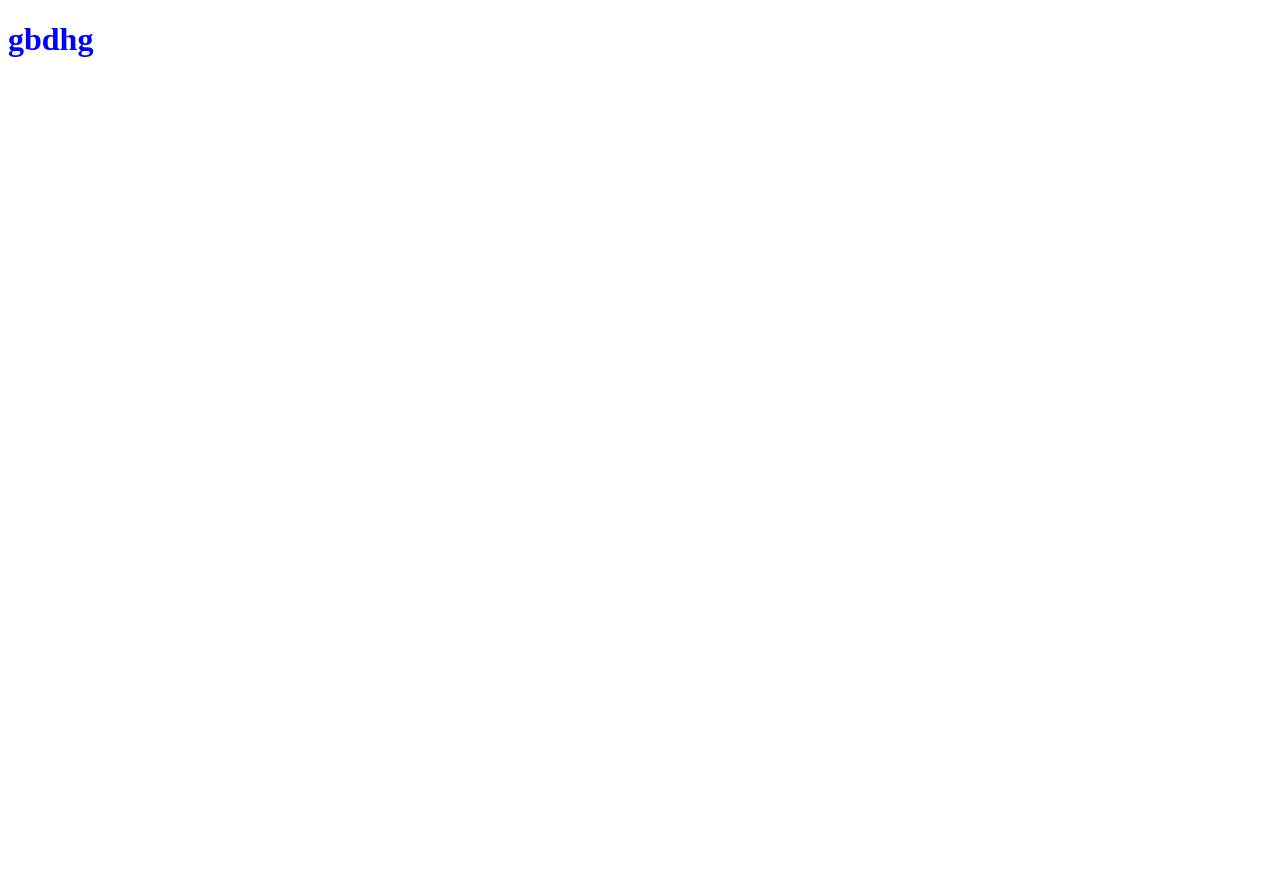
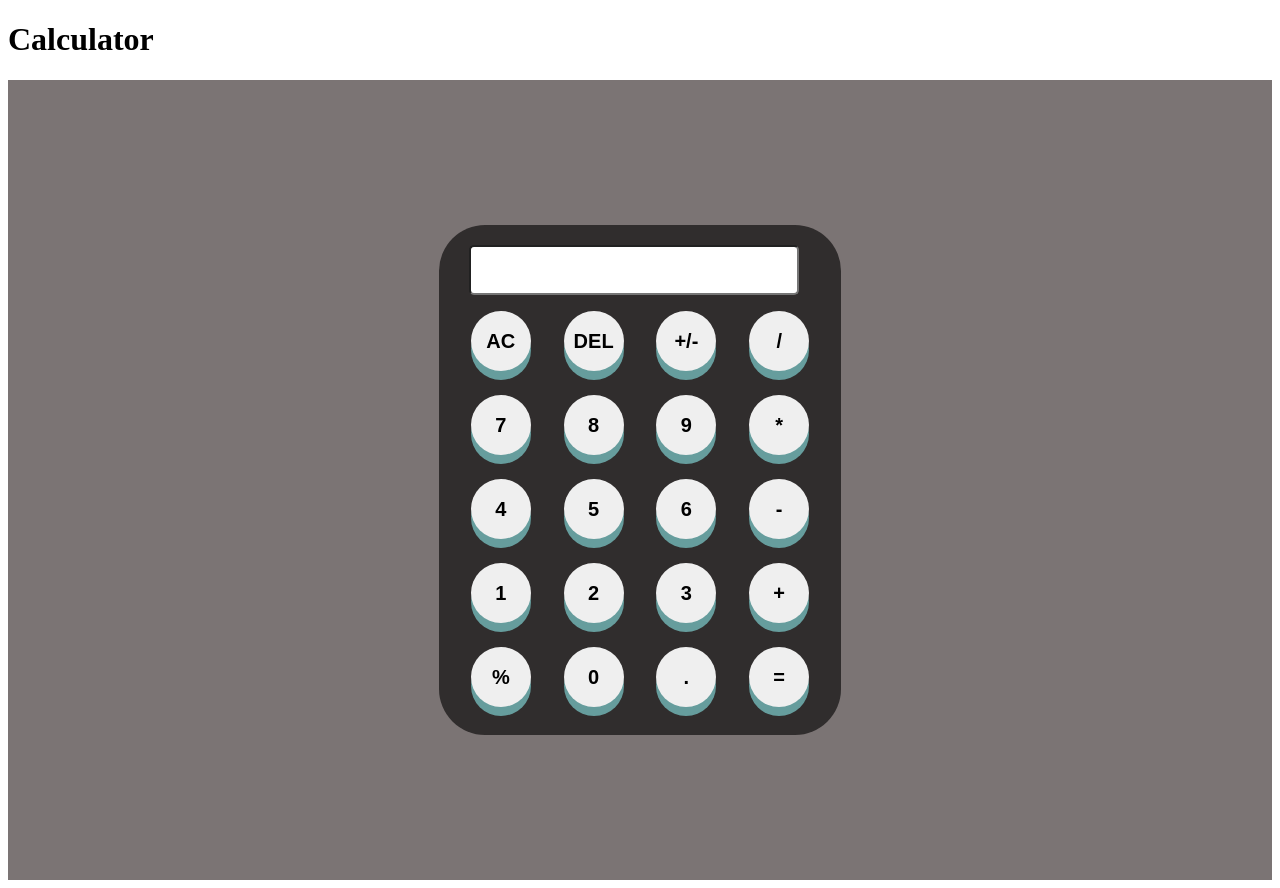
Before and after one commit to codingeet/calculator, a plain HTML site: page index.html in a window 1280 px wide. Before the commit the page ends 800 px from the top, so only its background shows below. Drawn offline with Linux system fonts and the light colour scheme.

Commit message:
js input validation implimented

```diff
--- a/index.html
+++ b/index.html
@@ -1,14 +1,66 @@
 <!DOCTYPE html>
 <html lang="en">
+
 <head>
     <meta charset="UTF-8">
     <meta name="viewport" content="width=device-width, initial-scale=1.0">
     <title>Calculator</title>
-
     <link rel="stylesheet" href="style.css">
     <script src="index.js" type="text/javascript"> </script>
 </head>
+
 <body>
-    <h1>gbdhg</h1>
+    <h1>Calculator</h1>
+    <div class="container">
+        <div class="calculator">
+
+            <form>
+                <div>
+                    <input type="text"  name="display" class="output" id="mathInput">
+                </div>
+                <div>
+                    <button type="button" value="AC" onclick="display.value =''" class="operator">AC</button>
+                    <button type="button" value="DEL" onclick="display.value = display.value.toString().slice(0,-1)"
+                        class="operator">DEL</button>
+                    <button type="button" value="+/-" onclick="display.value +='+/-'" class="operator">+/-</button>
+                    <button type="button" value="/" onclick="display.value +='/'" class="operator">/</button>
+                </div>
+                <div>
+                    <button type="button" value="7" onclick="display.value +='7'">7 </button>
+
+
+
+
+
+                    <button type="button" value="8" onclick="display.value +='8'">8</button>
+                    <button type="button" value="9" onclick="display.value +='9'">9</button>
+                    <button type="button" value="*" onclick="display.value +='*'" class="operator">*</button>
+                </div>
+                <div>
+                    <button type="button" value="4" onclick="display.value +='4'">4</button>
+                    <button type="button" value="5" onclick="display.value +='5'">5</button>
+                    <button type="button" value="6" onclick="display.value +='6'">6</button>
+                    <button type="button" value="-" onclick="display.value +='-'" class="operator">-</button>
+                </div>
+                <div>
+                    <button type="button" value="1" onclick="display.value +='1'">1</button>
+                    <button type="button" value="2" onclick="display.value +='2'">2</button>
+                    <button type="button" value="3" onclick="display.value +='3'">3</button>
+                    <button type="button" value="+" onclick="display.value +='+'" class="operator">+</button>
+                </div>
+                <div>
+                    <button type="button" value="%" onclick="display.value +='%'" class="operator">%</button>
+                    <button type="button" value="0" onclick="display.value +='0'" class="operator">0</button>
+                    <button type="button" value="." onclick="display.value +='.'" class="operator">.</button>
+                    <button type="button" value="=" onclick="display.value = eval(display.value)"
+                        class="operator">=</button>
+                </div>
+
+
+
+            </form>
+        </div>
+    </div>
 </body>
+
 </html>
--- a/index.js
+++ b/index.js
@@ -1 +1,5 @@
-console.log('connected!!!!!!');
+setTimeout(() => {
+  document.getElementById("mathInput").addEventListener("input", function () {
+    this.value = this.value.replace(/[^0-9+\-*/]/g, ""); // Remove invalid characters
+  });
+}, 500);
--- a/style.css
+++ b/style.css
@@ -1,3 +1,50 @@
-h1{
-    color: blue;
+
+*{
+    /* margin: 0; */
+    /* padding: 0; */
+    box-sizing: border-box;
 }
+.container{
+    width: 100%;
+    height: 100vh;
+    display: flex;
+    justify-content: center;
+    align-items: center;
+    background-color: rgb(123, 116, 116);
+    font-size: 2.2rem;
+    font-weight: bold;
+}
+.calculator{
+    background:rgb(48, 45, 45) ;
+    padding: 20px;
+    border-radius: 46px;
+}
+.calculator form button {
+    border: 0;
+    outline: 0;
+    width: 60px;
+    height: 60px;
+    border-radius: 40px;
+    box-shadow: 0 9px rgb(102, 157, 157);
+    font-size: 20px;
+    font-weight: bold;
+    margin:12px ;
+    cursor: pointer;
+    transform: translateY(4px);
+}
+   button:active {
+    background-color: rgb(102, 157, 157);
+    box-shadow: 0 5px rgb(102, 157, 157);
+    transform: translateY(4px);
+  }
+.output{
+    min-width:  330px;
+    min-height: 50px;
+    border-radius: 5px;
+    margin-left: 10px;
+    font-weight: bold;
+    font-size: large;
+}
+form input.operator{
+    color: rgb(193, 70, 70);
+}
```
